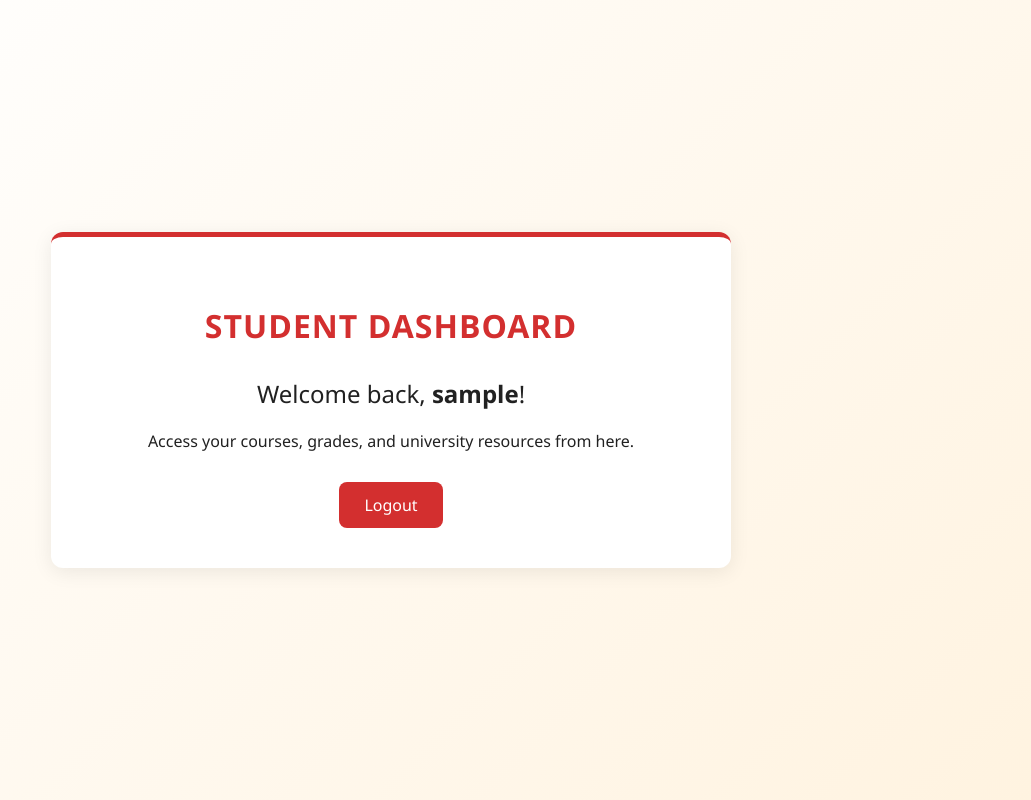
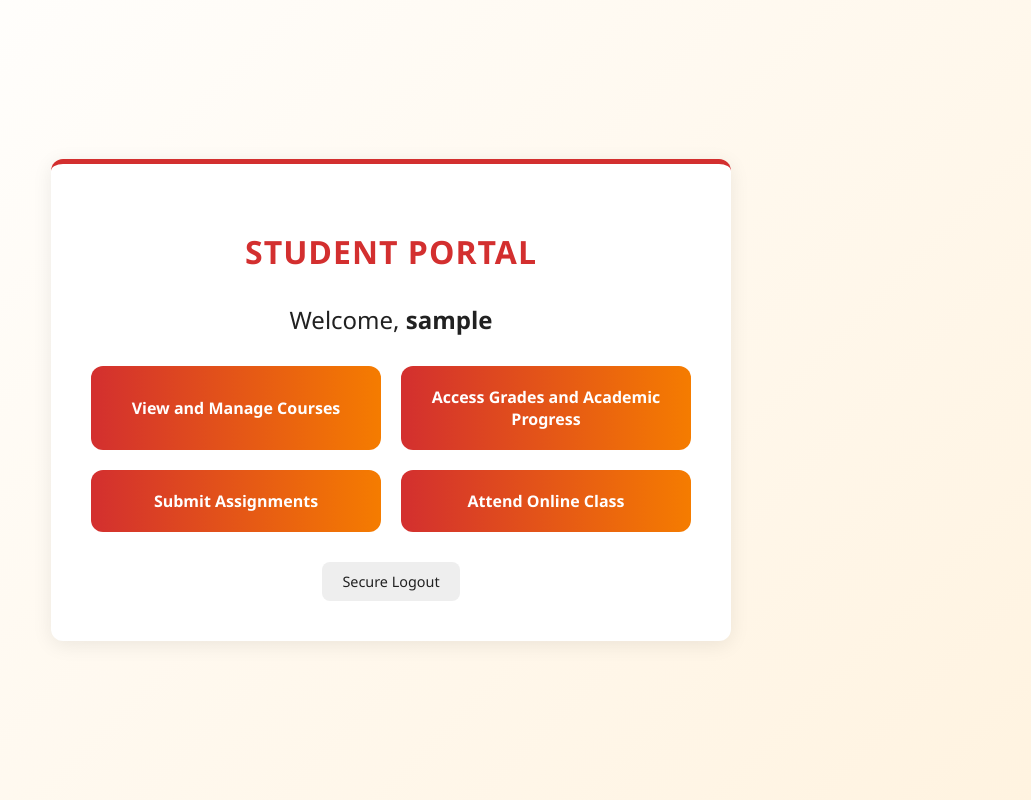
Before and after one commit to Kimberly-Ngidi/university-login-system, a Flask app: template templates/dashboard.html in a window 1280 px wide. Shown: the whole page, without its empty margins (249-1280 px from the left). Run offline with Flask 3, Linux system fonts and the light colour scheme; the template is opened without the code that fills it: most values are stand-ins (such as "Sample title", 1, 10 or a date in 2020).

Commit message:
Add dedicated pages and navigation for student dashboard functions
Implement new routes for /courses, /progress, /assignments, and /online-class, and update the student dashboard HTML to include a grid of styled navigation buttons linking to these new pages.

Replit-Commit-Author: Agent
Replit-Commit-Session-Id: 6a3aa415-7549-427a-9be3-3ce3b3927404
Replit-Commit-Checkpoint-Type: full_checkpoint
Replit-Commit-Event-Id: eec4f188-7a95-44ff-a6f2-379c1157a4c2
Replit-Commit-Screenshot-Url: https://storage.googleapis.com/screenshot-production-us-central1/47d798ca-ee6d-493b-9820-dd6aa1db8c89/6a3aa415-7549-427a-9be3-3ce3b3927404/TWF4oa2
Replit-Helium-Checkpoint-Created: true

```diff
--- a/main.py
+++ b/main.py
@@ -55,6 +55,30 @@ def student_dashboard():
     return render_template('dashboard.html', username=session['username'])
 
 
+@app.route('/courses')
+def courses():
+    if 'username' not in session: return redirect(url_for('login'))
+    return "<h2>Manage Courses</h2><p>Course management system coming soon.</p><a href='/student_dashboard'>Back</a>"
+
+
+@app.route('/progress')
+def progress():
+    if 'username' not in session: return redirect(url_for('login'))
+    return "<h2>Academic Progress</h2><p>Grades and progress tracking coming soon.</p><a href='/student_dashboard'>Back</a>"
+
+
+@app.route('/assignments')
+def assignments():
+    if 'username' not in session: return redirect(url_for('login'))
+    return "<h2>Assignments</h2><p>Assignment submission portal coming soon.</p><a href='/student_dashboard'>Back</a>"
+
+
+@app.route('/online-class')
+def online_class():
+    if 'username' not in session: return redirect(url_for('login'))
+    return "<h2>Online Class</h2><p>Virtual classroom link coming soon.</p><a href='/student_dashboard'>Back</a>"
+
+
 @app.route('/staff_dashboard')
 def staff_dashboard():
     if 'username' not in session or session.get('role') != 'staff':
--- a/templates/dashboard.html
+++ b/templates/dashboard.html
@@ -3,17 +3,61 @@
 <head>
     <meta charset="UTF-8">
     <meta name="viewport" content="width=device-width, initial-scale=1.0">
-    <title>Dashboard - University Portal</title>
+    <title>Student Dashboard - University Portal</title>
     <link rel="stylesheet" href="{{ url_for('static', filename='css/style.css') }}">
+    <style>
+        .dashboard-grid {
+            display: grid;
+            grid-template-columns: 1fr 1fr;
+            gap: 20px;
+            margin-top: 30px;
+        }
+        .nav-button {
+            display: flex;
+            align-items: center;
+            justify-content: center;
+            padding: 20px;
+            background: linear-gradient(to right, var(--primary-red), var(--primary-orange));
+            color: white;
+            text-decoration: none;
+            border-radius: 12px;
+            font-weight: 600;
+            transition: transform 0.2s, box-shadow 0.2s;
+            text-align: center;
+            border: none;
+            cursor: pointer;
+            font-size: 1rem;
+        }
+        .nav-button:hover {
+            transform: translateY(-3px);
+            box-shadow: 0 8px 15px rgba(211, 47, 47, 0.3);
+            color: white;
+        }
+        .logout-link {
+            display: inline-block;
+            margin-top: 30px;
+            padding: 10px 20px;
+            background: #eee;
+            color: var(--text-dark);
+            border-radius: 8px;
+            text-decoration: none;
+            font-size: 0.9rem;
+        }
+    </style>
 </head>
 <body>
     <div class="container dashboard-card">
-        <h2>Student Dashboard</h2>
-        <div class="welcome-msg">Welcome back, <strong>{{ username }}</strong>!</div>
-        <p>Access your courses, grades, and university resources from here.</p>
-        <div style="margin-top: 30px;">
-            <a href="/logout" class="button" style="display: inline-block; padding: 12px 25px; background: var(--primary-red); color: white; border-radius: 8px; text-decoration: none;">Logout</a>
+        <h2>Student Portal</h2>
+        <div class="welcome-msg">Welcome, <strong>{{ username }}</strong></div>
+
+        <div class="dashboard-grid">
+            <a href="/courses" class="nav-button">View and Manage Courses</a>
+            <a href="/progress" class="nav-button">Access Grades and Academic Progress</a>
+            <a href="/assignments" class="nav-button">Submit Assignments</a>
+            <a href="/online-class" class="nav-button">Attend Online Class</a>
         </div>
+
+        <a href="/logout" class="logout-link">Secure Logout</a>
     </div>
 </body>
 </html>
```
